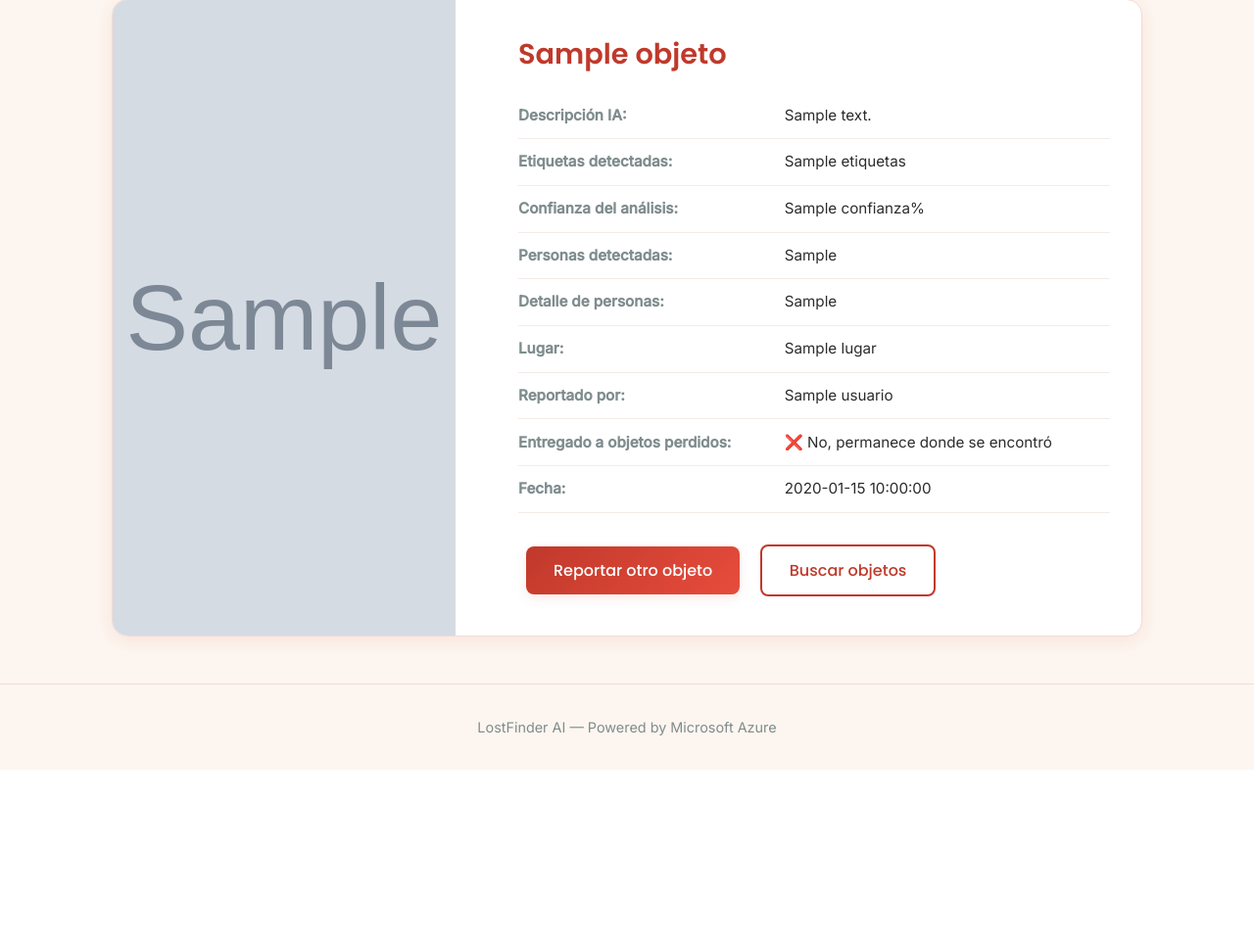
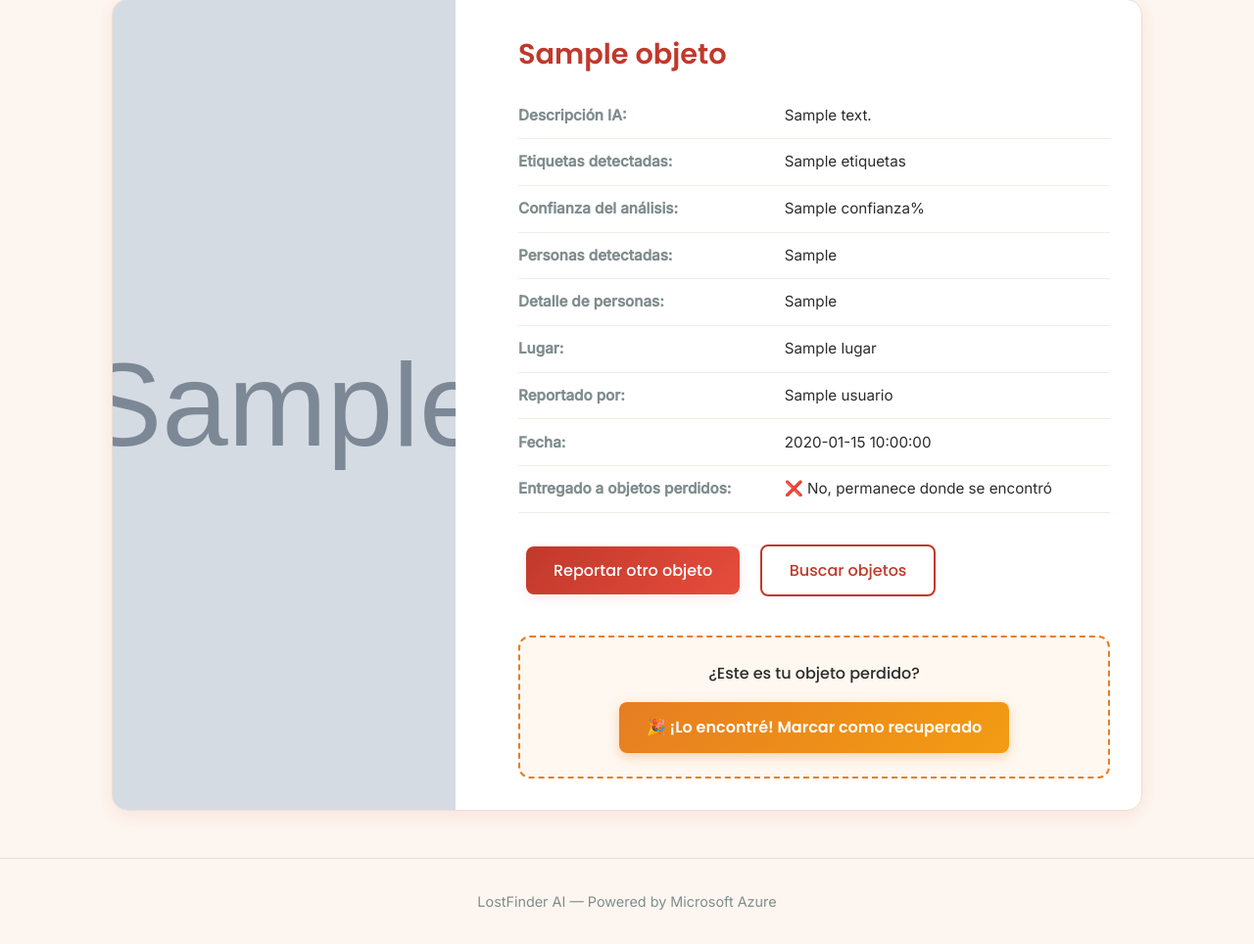
Before and after one commit to alexisga19/LostFinder-AI, a Flask app: template templates/results.html in a window 1280 px wide. Shown: the part 173-1137 px from the top of the page at 98% size. Before the commit the page ends 959 px from the top, so only its background shows below. Run offline with Flask 3, Linux system fonts and the light colour scheme; the template is opened without the code that fills it: most values are stand-ins (such as "Sample title", 1, 10 or a date in 2020); grey boxes marked "Sample" are stand-in pictures; parts of the project's set-up code (start-up, migrations or seed data) failed here and were passed over.

Commit message:
Implementacion del boton de objeto encontrado para eliminar su informacion de la base de datos y no saturar el servicio de almacenamiento

```diff
--- a/app.py
+++ b/app.py
@@ -384,6 +384,29 @@ def search():
     return render_template('search.html', objetos=objetos, query=query, email_alerta=email_alerta)
 
 
+@app.route('/eliminar/<int:objeto_id>', methods=['POST'])
+def eliminar(objeto_id):
+    db = get_db()
+    objeto = db.execute('SELECT * FROM objetos WHERE id = ?', (objeto_id,)).fetchone()
+
+    if objeto:
+        # Eliminar imagen de Blob Storage
+        try:
+            nombre_blob = objeto['imagen_url'].split('/')[-1]
+            blob_client = blob_service_client.get_blob_client(
+                container=config.BLOB_CONTAINER_NAME,
+                blob=nombre_blob
+            )
+            blob_client.delete_blob()
+        except Exception as e:
+            print(f"Error eliminando imagen de Blob Storage: {e}")
+
+        # Eliminar registro de la base de datos
+        db.execute('DELETE FROM objetos WHERE id = ?', (objeto_id,))
+        db.commit()
+
+    db.close()
+    return redirect(url_for('index'))
 # ──────────────────────────────────────────────
 # INICIO
 # ──────────────────────────────────────────────
--- a/static/css/style.css
+++ b/static/css/style.css
@@ -507,3 +507,69 @@ footer {
     border-top: 1px solid var(--border);
     font-size: 0.9rem;
 }
+
+
+/* ZONA DE OBJETO ENCONTRADO */
+.zona-encontrado {
+    margin-top: 2rem;
+    padding: 1.5rem;
+    background: #fff8f0;
+    border: 2px dashed var(--accent);
+    border-radius: 12px;
+    text-align: center;
+}
+
+.zona-encontrado p {
+    font-family: 'Poppins', sans-serif;
+    font-size: 1rem;
+    color: var(--text);
+    margin-bottom: 1rem;
+    font-weight: 500;
+}
+
+.btn-encontrado {
+    background: linear-gradient(135deg, var(--accent) 0%, var(--accent-light) 100%);
+    color: white;
+    padding: 0.85rem 1.75rem;
+    border-radius: 8px;
+    border: none;
+    cursor: pointer;
+    font-size: 1rem;
+    font-family: 'Poppins', sans-serif;
+    font-weight: 600;
+    transition: transform 0.2s ease, box-shadow 0.2s ease;
+    box-shadow: 0 4px 12px rgba(230, 126, 34, 0.3);
+}
+
+.btn-encontrado:hover {
+    transform: translateY(-2px);
+    box-shadow: 0 6px 20px rgba(230, 126, 34, 0.45);
+}
+
+.btn-encontrado:active {
+    transform: translateY(0);
+}
+
+/* BOTÓN VER DETALLE EN TARJETAS */
+.btn-ver-detalle {
+    display: inline-block;
+    margin-top: 0.75rem;
+    padding: 0.5rem 1rem;
+    background: transparent;
+    color: var(--primary);
+    border: 1.5px solid var(--primary);
+    border-radius: 8px;
+    text-decoration: none;
+    font-size: 0.85rem;
+    font-family: 'Poppins', sans-serif;
+    font-weight: 500;
+    transition: all 0.2s ease;
+    width: 100%;
+    text-align: center;
+}
+
+.btn-ver-detalle:hover {
+    background: var(--primary);
+    color: white;
+    transform: translateY(-1px);
+}
--- a/templates/results.html
+++ b/templates/results.html
@@ -40,14 +40,13 @@
                     <td><strong>Reportado por:</strong></td>
                     <td>{{ objeto['usuario'] }}</td>
                 </tr>
-
-                <tr>
-    <td><strong>Entregado a objetos perdidos:</strong></td>
-    <td>{% if objeto['entregado_objetos_perdidos'] %}✅ Sí, fue entregado{% else %}❌ No, permanece donde se encontró{% endif %}</td>
-</tr>
                 <tr>
                     <td><strong>Fecha:</strong></td>
                     <td>{{ objeto['fecha'] }}</td>
+                </tr>
+                <tr>
+                    <td><strong>Entregado a objetos perdidos:</strong></td>
+                    <td>{% if objeto['entregado_objetos_perdidos'] %}✅ Sí, fue entregado al departamento{% else %}❌ No, permanece donde se encontró{% endif %}</td>
                 </tr>
             </table>
 
@@ -55,8 +54,24 @@
                 <a href="{{ url_for('upload') }}" class="btn-primary">Reportar otro objeto</a>
                 <a href="{{ url_for('search') }}" class="btn-secondary">Buscar objetos</a>
             </div>
+
+            <div class="zona-encontrado">
+                <p>¿Este es tu objeto perdido?</p>
+                <form action="{{ url_for('eliminar', objeto_id=objeto['id']) }}" method="POST" onsubmit="return confirmarEliminacion()">
+                    <button type="submit" class="btn-encontrado">
+                        🎉 ¡Lo encontré! Marcar como recuperado
+                    </button>
+                </form>
+            </div>
+
         </div>
     </div>
 </section>
 
+<script>
+function confirmarEliminacion() {
+    return confirm('¿Confirmas que encontraste tu objeto? Esta acción lo eliminará del sistema.');
+}
+</script>
+
 {% endblock %}
--- a/templates/search.html
+++ b/templates/search.html
@@ -41,6 +41,9 @@
                         <span class="badge no-entregado">📍 Permanece donde se encontró</span>
                     {% endif %}
                 </div>
+                <a href="{{ url_for('resultado', objeto_id=obj['id']) }}" class="btn-ver-detalle">
+                    🔍 Ver detalle y marcar como encontrado
+                </a>
             </div>
         </div>
         {% endfor %}
```
